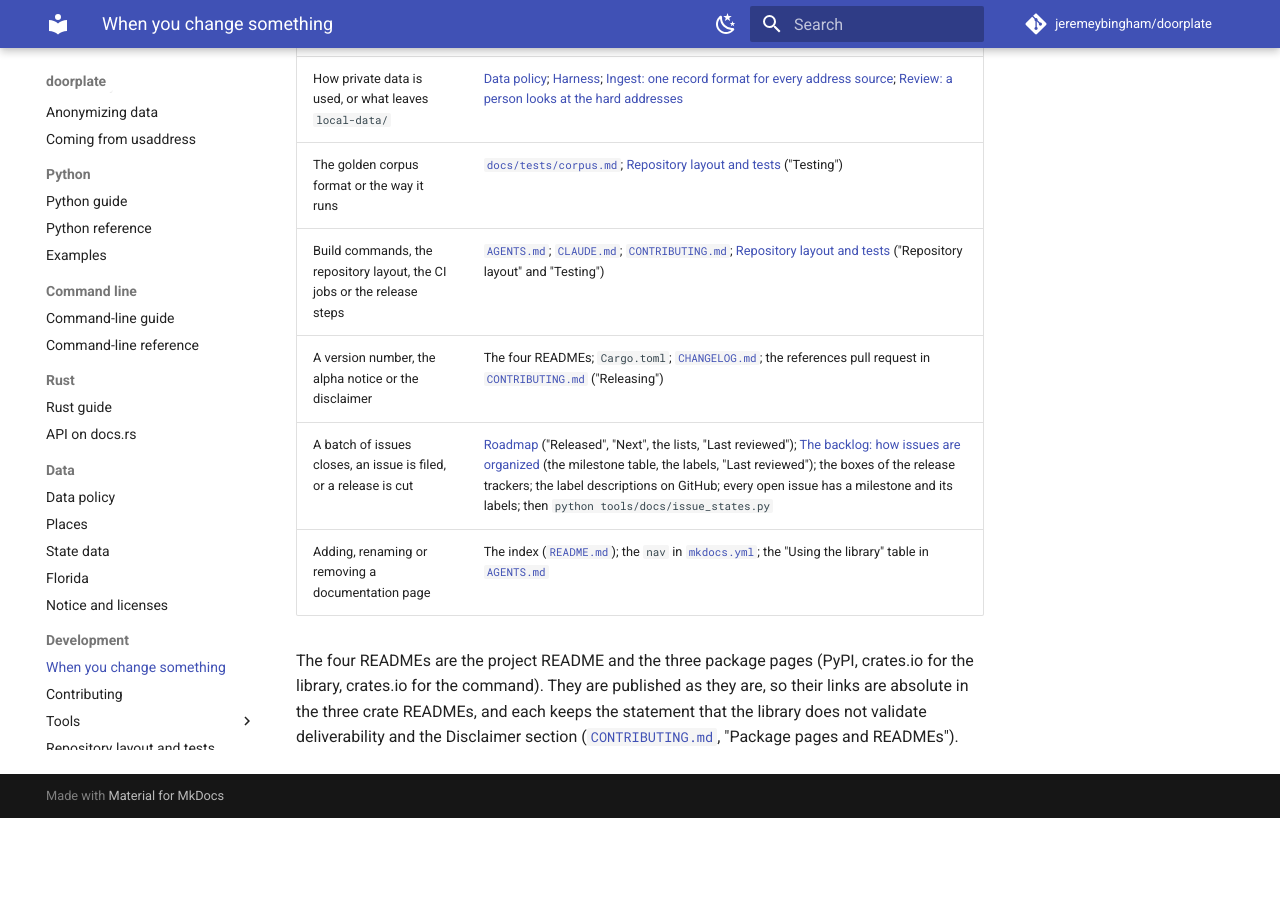
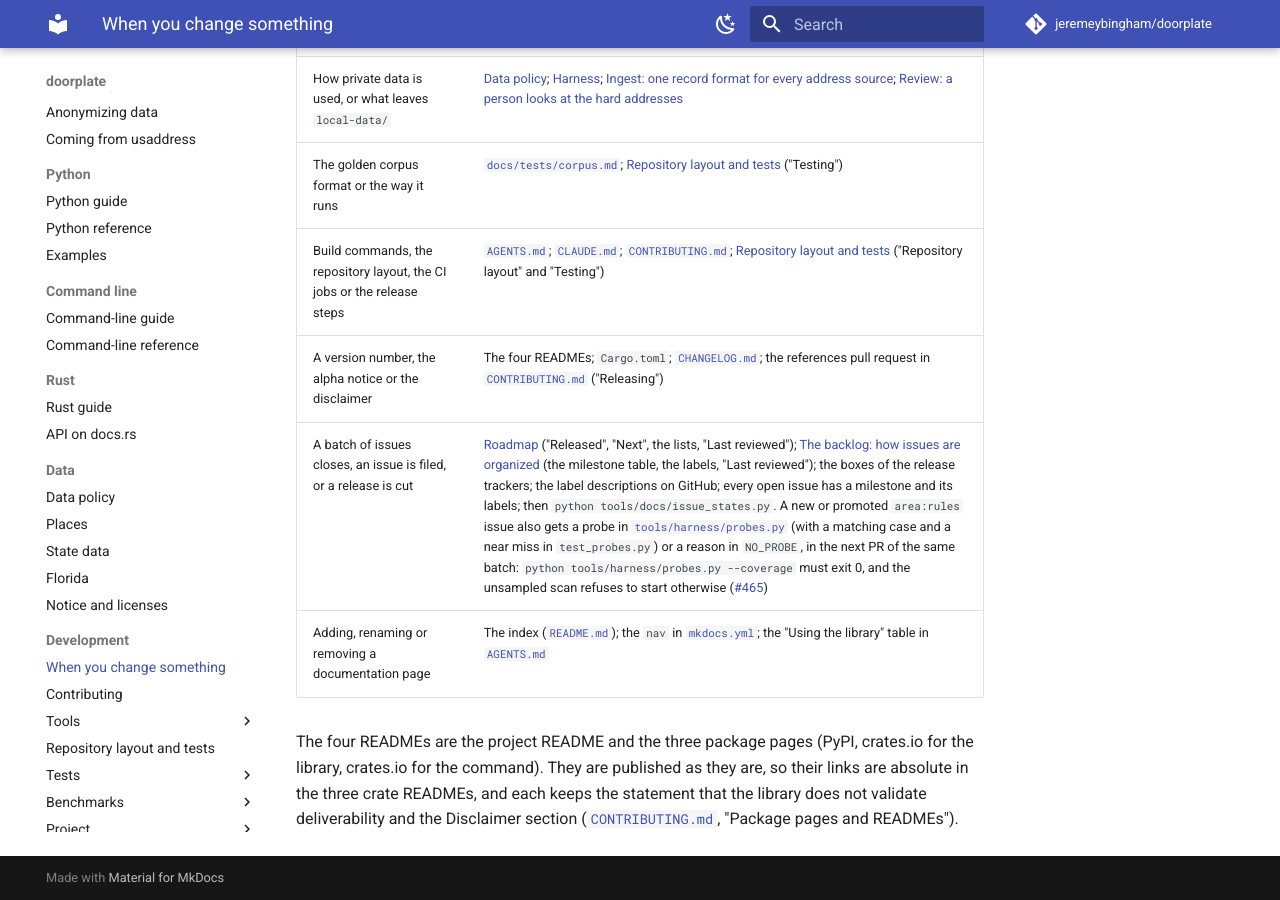
Before and after one commit to jeremeybingham/doorplate, an MkDocs documentation site: the page built from docs/change-checklist.md, in a window 1280 px wide and 900 px high, scrolled down 1763 px. Built offline with MkDocs 1.6.1 and Material for MkDocs 9.7.7, drawn with Linux system fonts in a browser that asks for light colours; comment, search, counter and statistics services are not loaded; before the commit the page ends 2581 px from its top, so only the background shows below that.

Commit message:
Write the probe-per-rule-issue rule into the change checklist, PR template and harness docs (#465)
Co-Authored-By: Claude Sonnet 5.5 <noreply@anthropic.com>

```diff
--- a/docs/change-checklist.md
+++ b/docs/change-checklist.md
@@ -25,7 +25,7 @@ the same pull request. The pull request template asks for it.
 | The golden corpus format or the way it runs | [`docs/tests/corpus.md`](tests/corpus.md); [`repository.md`](repository.md) ("Testing") |
 | Build commands, the repository layout, the CI jobs or the release steps | [`AGENTS.md`](../AGENTS.md); [`CLAUDE.md`](../CLAUDE.md); [`CONTRIBUTING.md`](../CONTRIBUTING.md); [`repository.md`](repository.md) ("Repository layout" and "Testing") |
 | A version number, the alpha notice or the disclaimer | The four READMEs; `Cargo.toml`; [`CHANGELOG.md`](../CHANGELOG.md); the references pull request in [`CONTRIBUTING.md`](../CONTRIBUTING.md) ("Releasing") |
-| A batch of issues closes, an issue is filed, or a release is cut | [`roadmap.md`](roadmap.md) ("Released", "Next", the lists, "Last reviewed"); [`backlog.md`](backlog.md) (the milestone table, the labels, "Last reviewed"); the boxes of the release trackers; the label descriptions on GitHub; every open issue has a milestone and its labels; then `python tools/docs/issue_states.py` |
+| A batch of issues closes, an issue is filed, or a release is cut | [`roadmap.md`](roadmap.md) ("Released", "Next", the lists, "Last reviewed"); [`backlog.md`](backlog.md) (the milestone table, the labels, "Last reviewed"); the boxes of the release trackers; the label descriptions on GitHub; every open issue has a milestone and its labels; then `python tools/docs/issue_states.py`. A new or promoted `area:rules` issue also gets a probe in [`tools/harness/probes.py`](../tools/harness/probes.py) (with a matching case and a near miss in `test_probes.py`) or a reason in `NO_PROBE`, in the next PR of the same batch: `python tools/harness/probes.py --coverage` must exit 0, and the unsampled scan refuses to start otherwise (#465) |
 | Adding, renaming or removing a documentation page | The index ([`README.md`](https://github.com/jeremeybingham/doorplate/blob/main/docs/README.md)); the `nav` in [`mkdocs.yml`](../mkdocs.yml); the "Using the library" table in [`AGENTS.md`](../AGENTS.md) |
 
 The four READMEs are the project README and the three package pages (PyPI, crates.io
```
Also changed, not shown: CHANGELOG.md (+1 -0 lines), docs/tools/harness.md (+1 -1 lines), .github/pull_request_template.md.
